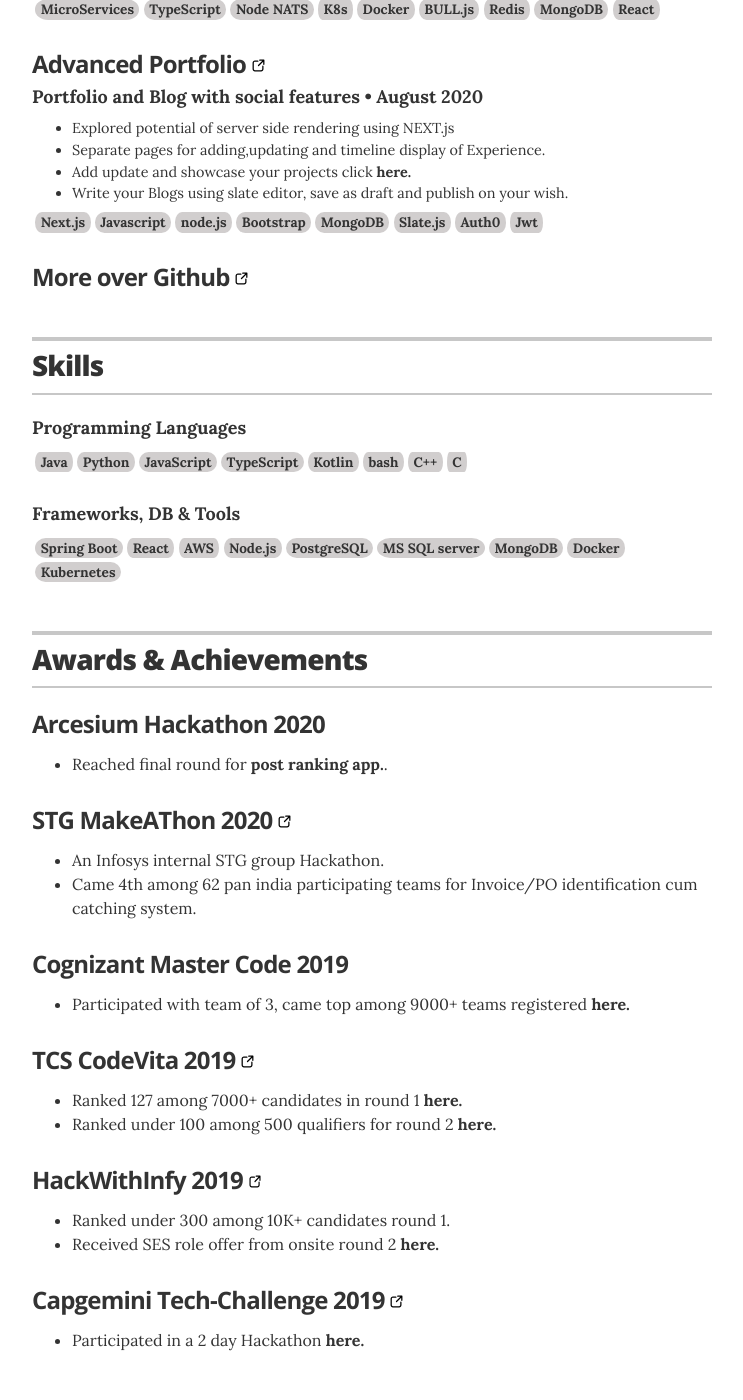
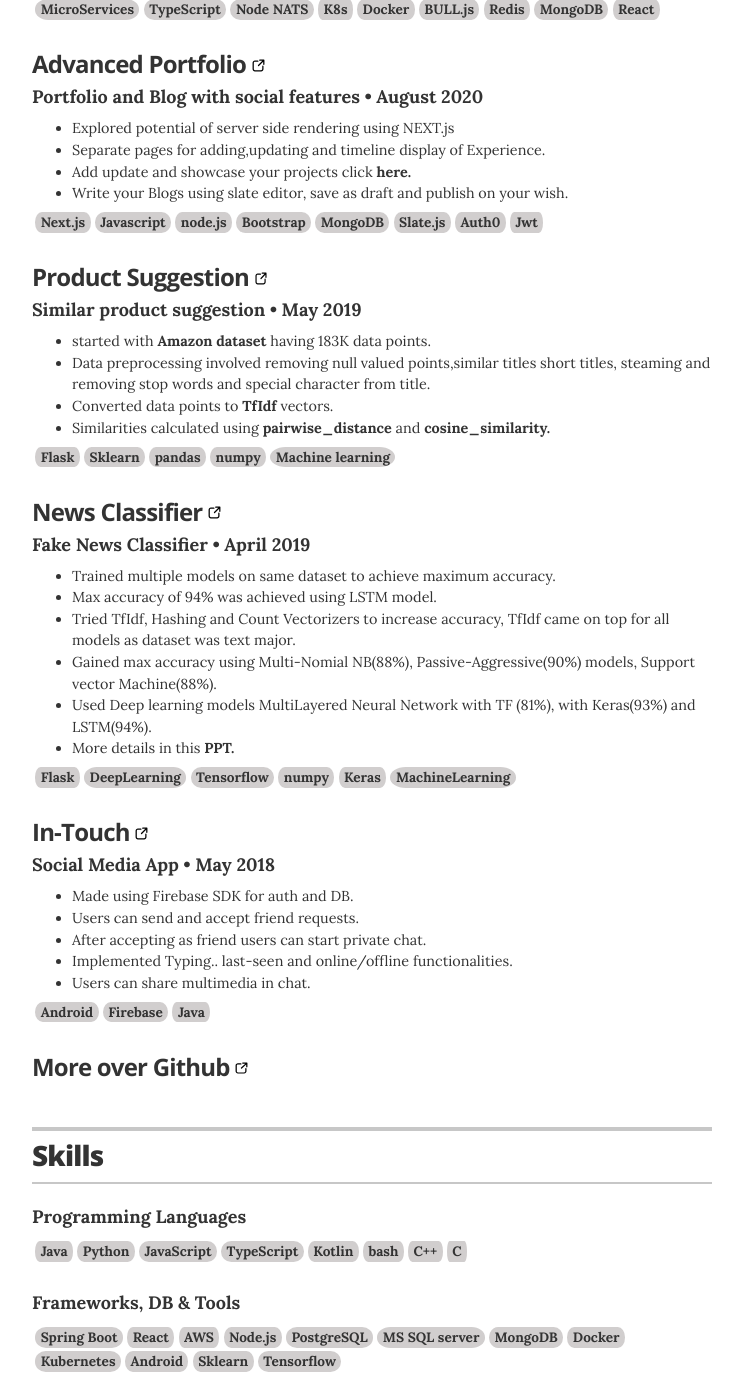
Before and after one commit to g0621/resume, a Jekyll site: the page built from index.html, in a window 1280 px wide and 1400 px high, scrolled down 2369 px. Shown: the whole window, without its empty margins (268-1011 px from the left). Built offline with Jekyll 4.4.1, drawn with Linux system fonts in a browser that asks for light colours; some of the changed text lies outside the part shown.

Commit message:
more data

```diff
--- a/_data/experience.yml
+++ b/_data/experience.yml
@@ -68,7 +68,7 @@
   summary:
     Did remote Internship in Internshala's Android course.
   points:
-    - Developed song playback activity for android app used in course material.
+    - Developed song playback activity for this <a target="_blank" rel="noopener noreferrer" href="https://github.com/g0621/Android-Projects/tree/master/Echo_Music_Player"><b> Android app </b></a> used in course material.
     - Resolved queries of enrolled students in the course.
   techs:
     - Android
--- a/_data/projects.yml
+++ b/_data/projects.yml
@@ -4,9 +4,9 @@
 # jazznotes.io
 #- project: jazznotes.io
 #  role: Founder & Primary Developer
- # duration: 2012 &mdash; Present
-  # url: "#"
- # description: Jazz Notes is an open source node/ember app that helps you keep track of your music compositions and new ideas.
+# duration: 2012 &mdash; Present
+# url: "#"
+# description: Jazz Notes is an open source node/ember app that helps you keep track of your music compositions and new ideas.
 
 # Springfield Community Outreach Group
 - project: 2PR
@@ -59,5 +59,64 @@
     - Auth0
     - Jwt
 
+- project: Product Suggestion
+  short: Similar product suggestion
+  duration: May 2019
+  url: "https://github.com/g0621/ProductSuggestion"
+  description: Used Github to create a resume website using HTML and CSS.
+  image_path: "images/SCOG.jpg"
+  image_name: "SCOG"
+  points:
+    - started with <a target="_blank" rel="noopener noreferrer" href="https://www.kaggle.com/thekenjin/amazonapparelsdata?select=Amazon-clothing-info.csv"><b>Amazon dataset </b></a> having 183K data points.
+    - Data preprocessing involved removing null valued points,similar titles short titles, steaming and removing stop words and special character from title.
+    - Converted data points to <a target="_blank" rel="noopener noreferrer" href="https://scikit-learn.org/stable/modules/generated/sklearn.feature_extraction.text.TfidfVectorizer.html"><b> TfIdf </b></a> vectors.
+    - Similarities calculated using <a target="_blank" rel="noopener noreferrer" href="https://scikit-learn.org/stable/modules/generated/sklearn.metrics.pairwise_distances.html"><b> pairwise_distance </b></a> and <a target="_blank" rel="noopener noreferrer" href="https://scikit-learn.org/stable/modules/generated/sklearn.metrics.pairwise.cosine_similarity.html#sklearn-metrics-pairwise-cosine-similarity"><b> cosine_similarity.</b></a>
+  techs:
+    - Flask
+    - Sklearn
+    - pandas
+    - numpy
+    - Machine learning
+
+- project: News Classifier
+  short: Fake News Classifier
+  duration: April 2019
+  url: "https://github.com/g0621/FakeNews"
+  description: Used Github to create a resume website using HTML and CSS.
+  image_path: "images/SCOG.jpg"
+  image_name: "SCOG"
+  points:
+    - Trained multiple models on same dataset to achieve maximum accuracy.
+    - Max accuracy of 94% was achieved using LSTM model.
+    - Tried TfIdf, Hashing and Count Vectorizers to increase accuracy, TfIdf came on top for all models as dataset was text major.
+    - Gained max accuracy using Multi-Nomial NB(88%), Passive-Aggressive(90%) models, Support vector Machine(88%).
+    - Used Deep learning models MultiLayered Neural Network with TF (81%), with Keras(93%) and LSTM(94%).
+    - More details in this <a target="_blank" rel="noopener noreferrer" href="https://res.cloudinary.com/gyan0621/raw/upload/v1643794228/Portfolio/Fake_News_Detection_technique_DESIGN_LAB.pptx"><b> PPT.</b></a>
+  techs:
+    - Flask
+    - DeepLearning
+    - Tensorflow
+    - numpy
+    - Keras
+    - MachineLearning
+
+- project: In-Touch
+  short: Social Media App
+  duration: May 2018
+  url: "https://github.com/g0621/Android-Projects/tree/master/InTouch"
+  description: Used Github to create a resume website using HTML and CSS.
+  image_path: "images/SCOG.jpg"
+  image_name: "SCOG"
+  points:
+    - Made using Firebase SDK for auth and DB.
+    - Users can send and accept friend requests.
+    - After accepting as friend users can start private chat.
+    - Implemented Typing.. last-seen and online/offline functionalities.
+    - Users can share multimedia in chat.
+  techs:
+    - Android
+    - Firebase
+    - Java
+
 - project: More over Github
   url: https://github.com/g0621
--- a/_data/skills.yml
+++ b/_data/skills.yml
@@ -22,3 +22,6 @@
     - MongoDB
     - Docker
     - Kubernetes
+    - Android
+    - Sklearn
+    - Tensorflow
```
